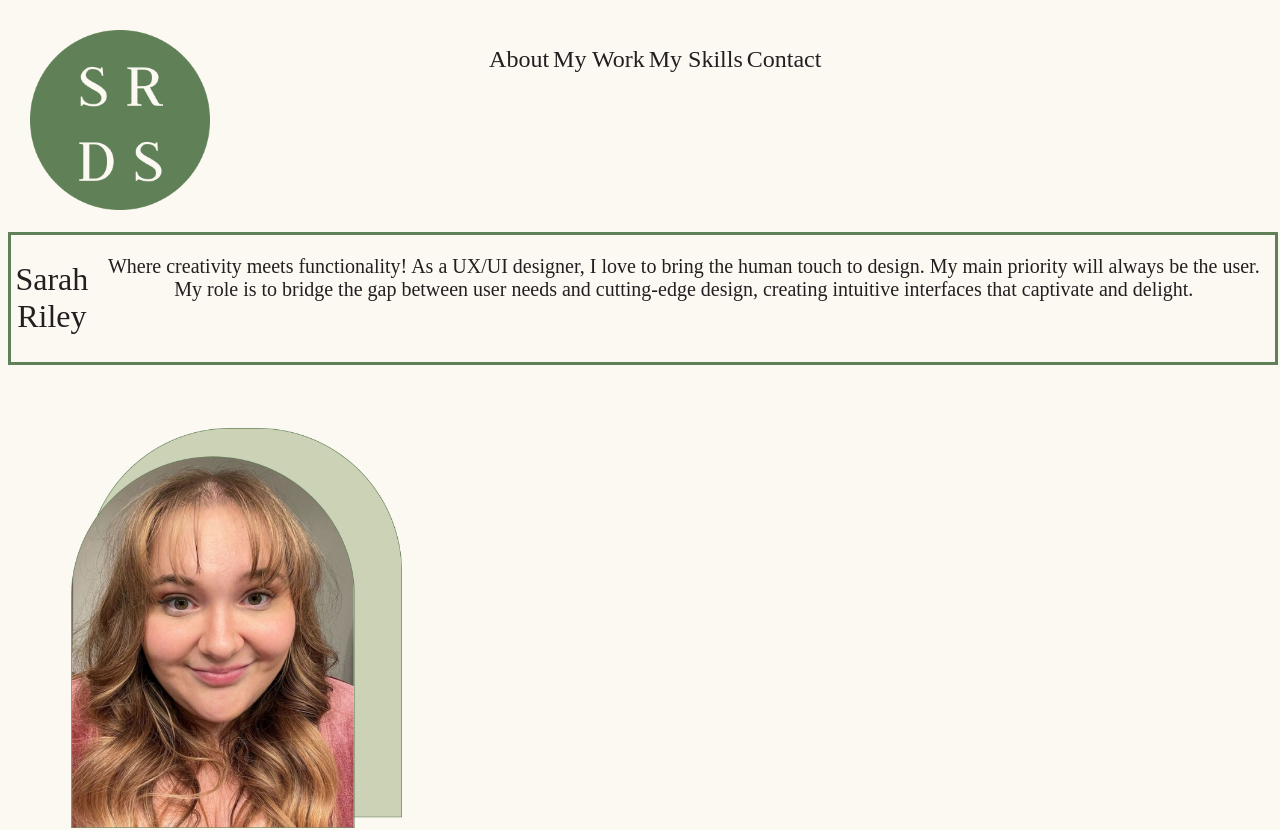
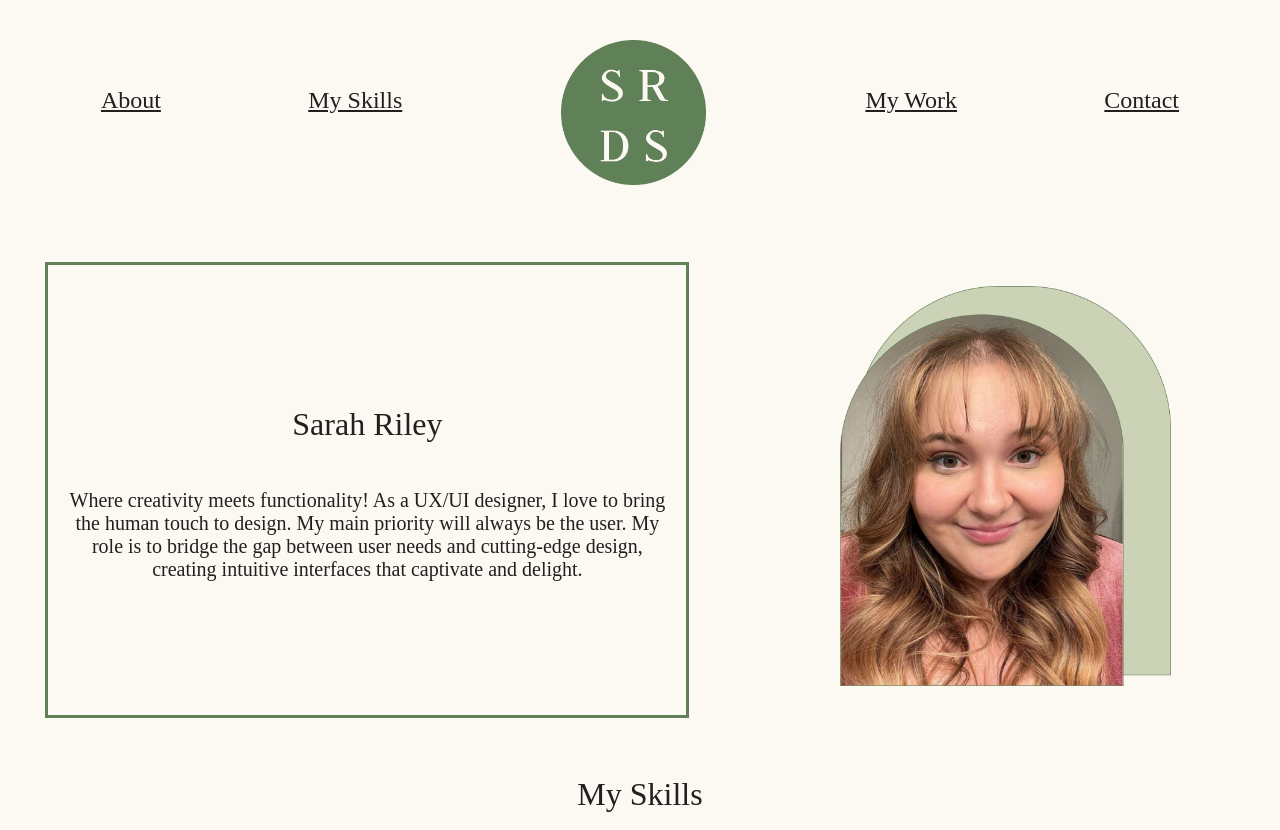
Before and after one commit to SarahRiley2014/-UX_UI_HW_19, a plain HTML site: page index.html in a window 1280 px wide. Shown: the top 830 px of the page. Drawn offline with nearby package versions, Linux system fonts and the light colour scheme.

Commit message:
fixed bunch stuff

```diff
--- a/index.css
+++ b/index.css
@@ -1,8 +1,9 @@
 body {
     background: var(--portfolio-background, #FCF9F2);
+    margin: 2px;
 }
 nav {
-    width: 73%;
+    width: 98%;
     padding: 1%;
 }
 ul {
@@ -20,25 +21,6 @@ li {
     text-align: center;
 }
 
-#header-logo {
-    height: 180px;
-    width: auto;
-}
-
-.inline-block {
-    display: inline-block;
-    vertical-align: top;
-}
-.navbar {
-    width:73% ;
-    padding: 1%;
-}
-.logo {
-    width: 100px;
-    padding: 1%;
-    text-align: center;
-}
-
 h1 {
     color: var(--portfolio-text-main, #231F20);
     text-align: center;
@@ -48,9 +30,10 @@ h1 {
     font-weight: 400;
     line-height: normal;
     width: auto;
-    background: var(--portfolio-background, #FCF9F2)}
+    background: var(--portfolio-background, #FCF9F2)
+}
 
-h2{
+h2 {
         color: var(--portfolio-text-main, #231F20);
         text-align: center;
         font-family: Judson;
@@ -61,7 +44,8 @@ h2{
         width: auto;
         background: var(--portfolio-background, #FCF9F2)
 }
-h3{
+
+h3 {
     color: var(--portfolio-text-main, #231F20);
     text-align: center;
     font-family: Judson;
@@ -72,6 +56,27 @@ h3{
     width: auto;
     background: var(--portfolio-background, #FCF9F2)
 }
+
+.flex {
+    display:flex;
+    justify-content:space-around;
+}
+
+.navbar {
+    width:98%;
+    padding: 1%;
+}
+.logo {
+    padding: 1%;
+    text-align: center;
+}
+
+#header-logo {width:55%;
+    height: auto;
+}
+
+
+
 .btn{
     color: var(--portfolio-text-main, #231F20);
     text-align: center;
@@ -80,8 +85,9 @@ h3{
     font-style: normal;
     font-weight: 400;
     line-height: normal;
-    background: var(--portfolio-background, #FCF9F2);
+    padding: 60px;
 }
+
 .text{
     text-align: center;
     width: auto;
@@ -91,33 +97,41 @@ h3{
     font-size: 20px;
     font-style: normal;
     font-weight: 400;
-    line-height: normal;}
-.container{
+    line-height: normal;
+    padding-left: 10px;
+    padding-right: 10px;
+}
+
+.container {
     border: 3px solid var(--portfolio-logo-main, #608058);
     width: 100%;
     height: fit-content;
     padding: auto;
     display: flex;
 }
+
 .casestudy{
     padding: 5%;
     height: 400px;
     width: auto;
 }
+
 .heroimg{
     align-content: center;
     padding: 5%;
     height: 400px;
     width: auto;
 }
+
 .skillimg{
     padding: 5%;
     height: auto;
     width: 75%;
 }
+
 .flexContainer {
     display: flex;
-    width: 90%;
+    width: 88%;
     padding: 5%;
 }
 
@@ -125,6 +139,7 @@ h3{
     width: 25%;
     margin: 5px;
 }
+
 .workGrid{
     display: grid;
     grid:
@@ -133,35 +148,45 @@ h3{
     grid-auto-columns: 33%;
 
 }
+
 .item1{
     grid-area: image1;
     margin: 5px;
     text-align: center;
 }
+
 .item2 {
     grid-area: description1;
     margin: 5px;
     text-align: center;
 }
+
 .item3 {
     grid-area: image2;
     margin: 5px;
     text-align: center;
 }
+
 .item4 {
     grid-area: description2;
     margin: 5px;
     text-align: center;
 }
+
 .item5 {
     grid-area: image3;
     margin: 5px;
     text-align: center;
 }
+
 .item6 {
     grid-area: description3;
     margin: 5px;
     text-align: center;
+}
+
+.hover {
+    text-shadow: 2px 2px 5px #231F20;
 }
 
 @media only screen and (max-width: 600px) {
@@ -185,3 +210,12 @@ h3{
         grid-auto-columns: 100%;
     }
 }
+
+#about-heading {
+    height: 450px;
+    align-content: center;
+    justify-content: center;
+    margin-top: 40px;
+    flex-wrap: wrap;
+    width: 50%;
+}
--- a/index.html
+++ b/index.html
@@ -9,27 +9,30 @@
         </head>
     <body>
          <header class="navbar">
-            <div class="inline-block logo">
-                <img src="img/Logo.png" alt="Logo" id="header-logo">
-            </div>
-                <nav class="inline-block">
-                    <ul>
-                        <li class="btn inline-block">About</li>
-                        <li class="btn inline-block">My Work</li>
-                        <li class="btn inline-block">My Skills</li>
-                        <li class="btn inline-block">Contact</li>
-                    </ul>
+
+                <nav>
+                    <div class="flex">
+                        <a href="#About" class="btn">About</a>
+                        <a href="#My-Skills" class="btn">My Skills</a>
+                         <div class="logo">
+                            <img src="img/Logo.png" alt="Logo" id="header-logo">
+                        </div>
+                        <a href="#My-Work" class="btn">My Work</a>
+                        <a href="#Contact" class="btn">Contact</a>
+                    </div>
                 </nav>
         </header>
-        <section>
-            <div class="container" class="btn inline-block">
+        <section id="About">
+            <div class="flex">
+             <div class="container" id="about-heading">
                 <h1 class="heading">Sarah Riley</h1>
                 <p class="text">Where creativity meets functionality! As a UX/UI designer, I love to bring the human touch to design. My main priority will always be the user.  My role is to bridge the gap between user needs and cutting-edge design, creating intuitive interfaces that captivate and delight.
                 </p>
-                 </div>
+                </div>
                  <img src="img/heroimg.png" alt="profile picture" class="heroimg">
+            </div>
         </section>
-        <section>
+        <section id="My-Skills">
             <h1>My Skills</h1>
             <div class="container flexcontainer">
                 <div class="flex-item">
@@ -58,7 +61,7 @@
                 </div>
             </div>
         </section>
-        <section class="myWork">
+        <section id="My-Work" class="myWork">
             <h1>My work</h1>
             <div class="workGrid">
                 <div class="item1"><img src="img/Wonderbloom.png" alt=""></div>
@@ -82,7 +85,7 @@
             </div>
             <h2>View all projects</h3>
         </section>
-        <footer>
+        <footer id="Contact">
             <h1>Contact</h1>
             <div class="container">
                 <ul class="text">
@@ -98,4 +101,7 @@
 
 
     </body>
+    <script src="https://code.jquery.com/jquery-3.4.1.min.js"></script>
+    <script src="js/index.js"></script>
+
     </html>
--- a/js/index.js
+++ b/js/index.js
@@ -18,3 +18,13 @@ function scrollParagraph1() {
 		scrollTop: position
 	});
 }
+
+document.querySelectorAll('a[href^="#"]').forEach(anchor => {
+  anchor.addEventListener("click", function(e){
+    e.preventDefault();
+    document.querySelector(this.getAttribute("href")).scrollIntoView({
+      behavior : "smooth"
+    });
+  });
+
+});
```
Also changed, not shown: index.js (deleted).
